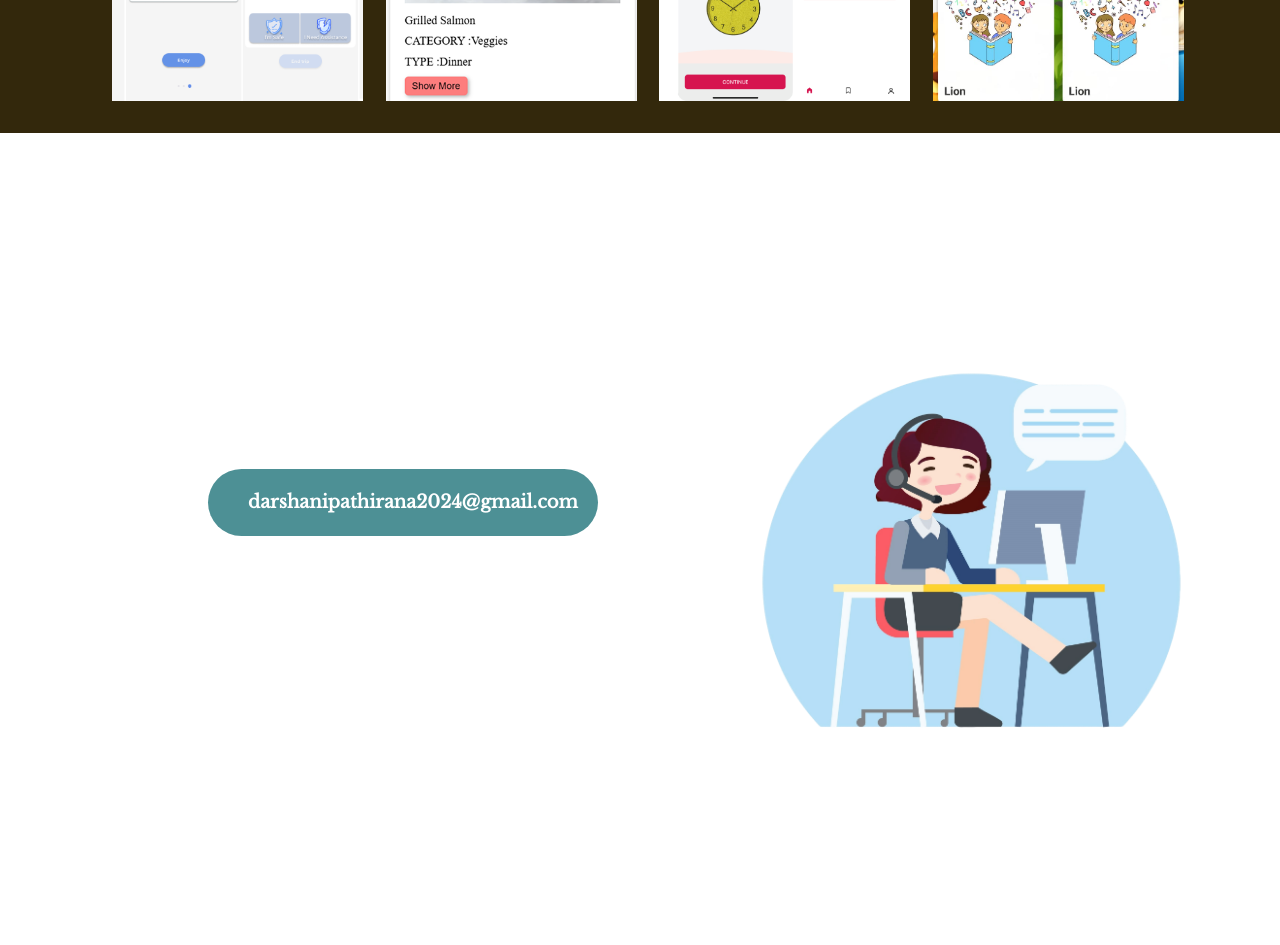
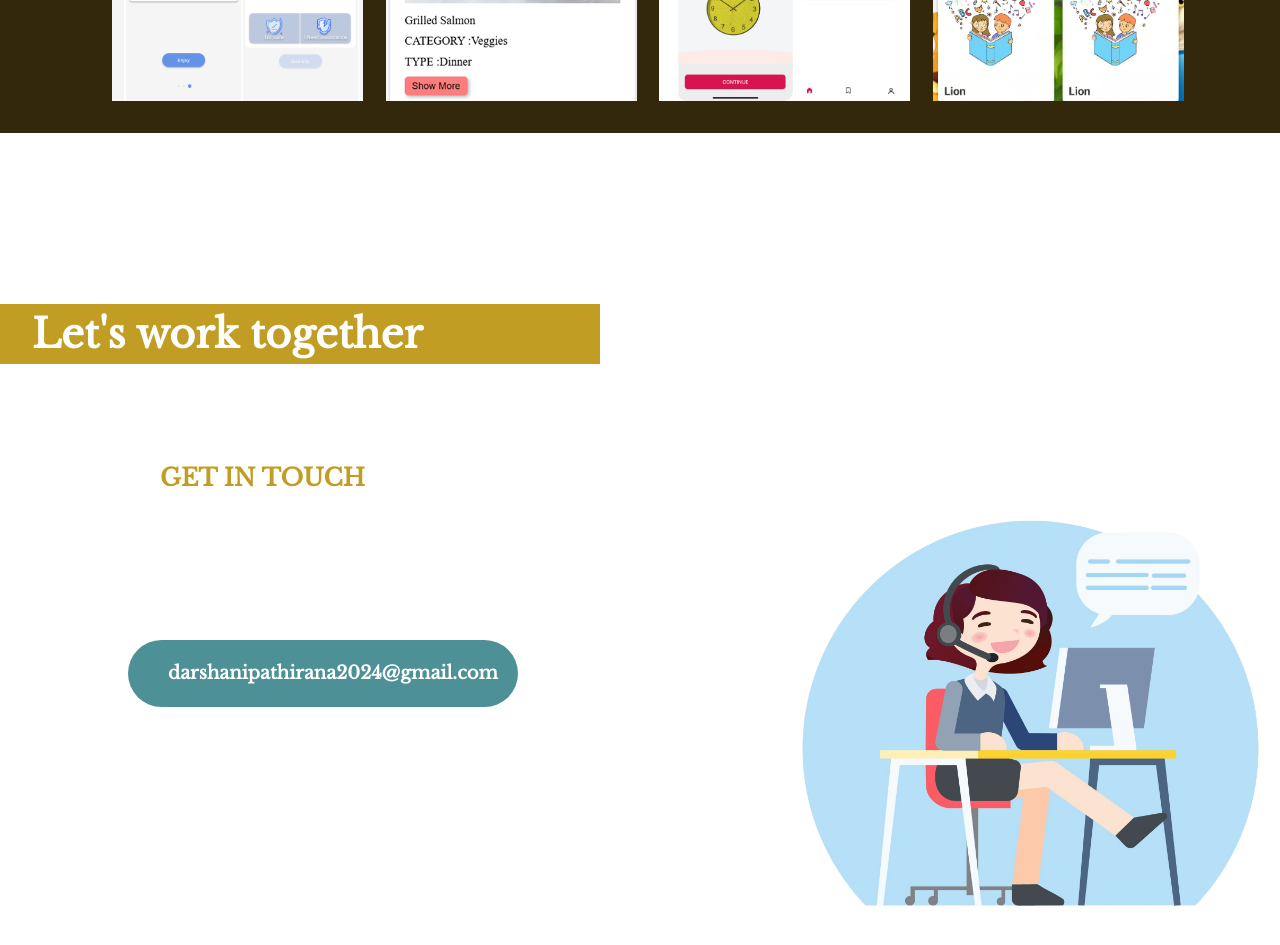
Before and after one commit to darshani-pathiranage20/My-portfolio, a React (Vite) app: page / in a window 1280 px wide. Shown: the part 3660-4605 px from the top of the page. Built offline with nearby package versions, Linux system fonts and the light colour scheme.

Commit message:
update contact me

```diff
--- a/src/App.css
+++ b/src/App.css
@@ -75,9 +75,3 @@
 }
 
 /* Contact section */
-.section-contact {
-  height: 100vh;
-  margin: 5rem;
-  margin-top: 0.5rem;
-  margin-bottom: 0.5rem;
-}
--- a/src/App.jsx
+++ b/src/App.jsx
@@ -44,7 +44,7 @@ function App() {
       </section>
 
       {/* Contact Section */}
-      <section id="contact" className="section-contact">
+      <section id="contact" className="section-grid">
         <div>
           <Contact />
         </div>
--- a/src/components/Contact/contact.css
+++ b/src/components/Contact/contact.css
@@ -2,21 +2,35 @@
 
 .contact-container {
   display: flex;
+  background-color: #ffffff;
+  width: 100%;
+  height: 100vh;
 }
 
 .contact-left {
+  width: 50%;
   display: flex;
   flex-direction: column;
   justify-content: center;
+  padding-top: 10rem;
 }
 
-.contact-heading {
-  color: white;
-  font-size: 3rem;
-  margin-bottom: 4rem;
-  padding: 1.5rem;
+.contact-heading-1 {
   font-family: "Libre Baskerville", serif;
-  opacity: 0.9;
+  font-weight: bold;
+  font-size: 2.5rem;
+  color: #ffffff;
+  padding-left: 2rem;
+  background-color: #C19D23;
+}
+
+.contact-heading-2 {
+  font-family: "Libre Baskerville", serif;
+  font-weight: bold;
+  font-size: 1.5rem;
+  color: #C19D23;
+  padding-left: 10rem;
+  padding-top: 6rem;
 }
 
 .contact-info {
@@ -59,7 +73,7 @@
 
 .contact-right {
   display: flex;
-  width: 40vw;
+  width: 50%;
   justify-content: flex-end;
   align-items: flex-end;
   padding-top: 8rem;
--- a/src/components/Contact/contact.jsx
+++ b/src/components/Contact/contact.jsx
@@ -11,7 +11,9 @@ export default function Contact() {
     <div className="contact-container">
       <div className="contact-left">
         <div className="contact-heading">
-          <p>Let's work together</p>
+
+          <p className="contact-heading-1">Let's work together</p>
+          <p className="contact-heading-2">GET IN TOUCH</p>
         </div>
         <div className="contact-info">
           <div>
```
